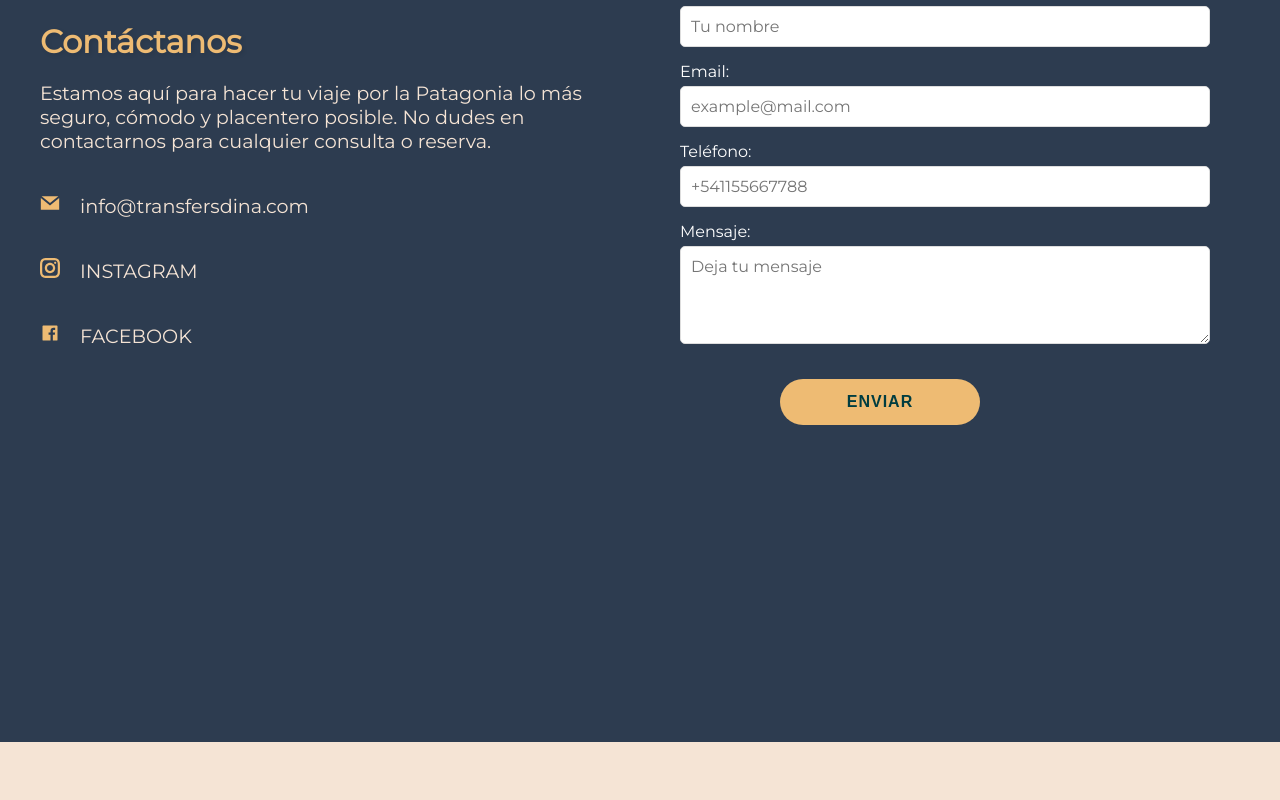
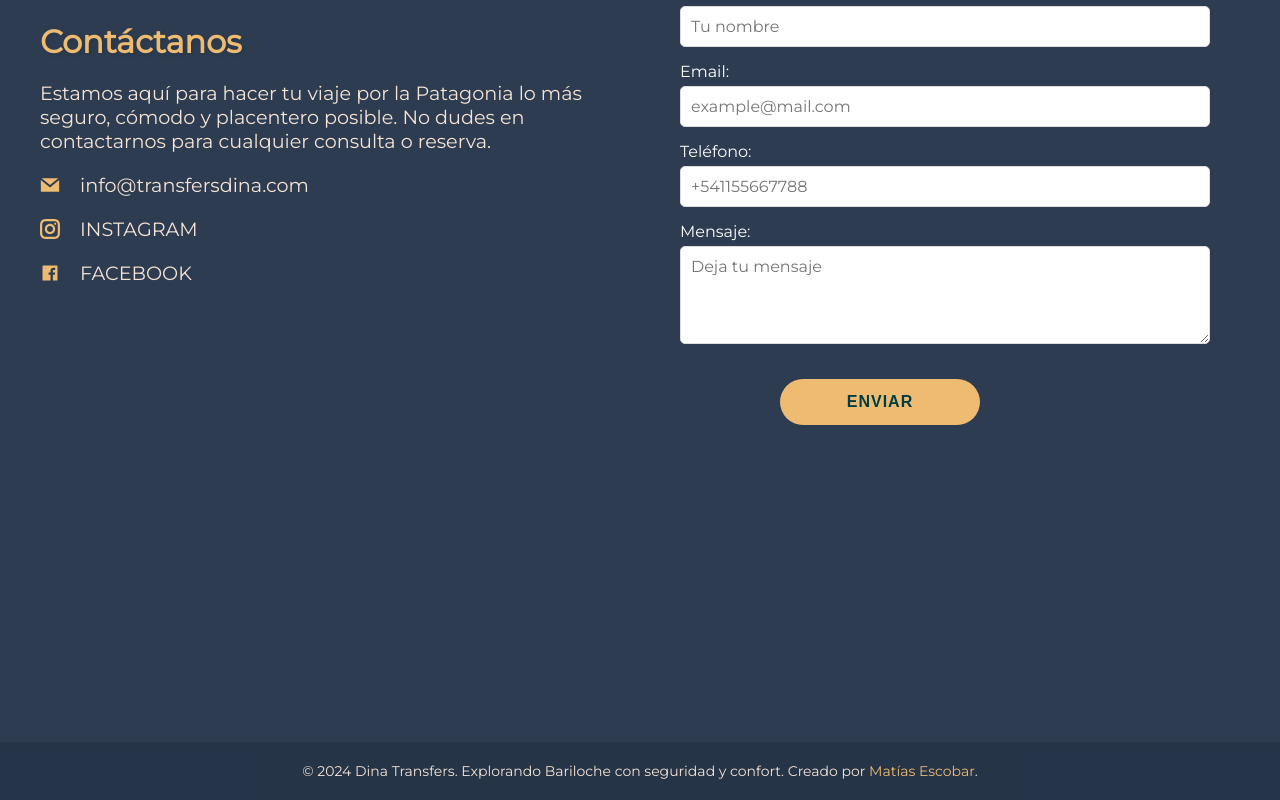
Before and after one commit to MatiEsc/dinaTransfers, a React (Vite) app: page / in a window 1280 px wide. Shown: the part 3318-4118 px from the top of the page. Before the commit the page ends 4060 px from the top, so only its background shows below. Built offline with nearby package versions, Linux system fonts and the light colour scheme; a web font is replaced by a local one.

Commit message:
Faltan detalles a revisar

```diff
--- a/package.json
+++ b/package.json
@@ -11,6 +11,7 @@
   },
   "dependencies": {
     "animate.css": "^4.1.1",
+    "axios": "^1.7.5",
     "react": "^18.3.1",
     "react-dom": "^18.3.1",
     "react-icons": "^5.3.0",
--- a/src/App.jsx
+++ b/src/App.jsx
@@ -4,6 +4,7 @@ import Servicios from "./componentes/Servicios/Servicios";
 import Nosotros from "./componentes/Nosotros/Nosotros";
 import Experiencia from "./componentes/Experiencia/Experiencia";
 import Contacto from "./componentes/Contacto/Contacto";
+import Footer from "./componentes/Footer/Footer";
 
 import "./App.css";
 
@@ -17,6 +18,7 @@ function App() {
         <Nosotros />
         <Experiencia />
         <Contacto />
+        <Footer />
       </div>
     </>
   );
--- a/src/componentes/Contacto/Contacto.css
+++ b/src/componentes/Contacto/Contacto.css
@@ -82,6 +82,18 @@
   border-color: #ccc;
 }
 
+.link-contacto {
+  color: #f5e4d5; /* Color de texto del enlace */
+  text-decoration: none; /* Quita el subrayado del enlace */
+  display: flex; /* Alinea el ícono y el texto en una fila */
+  align-items: center; /* Alinea verticalmente el ícono y el texto */
+  font-family: "Montserrat", sans-serif; /* Usa la misma fuente para el texto */
+}
+
+.link-contacto:hover {
+  color: #eebb73; /* Color del enlace al pasar el cursor */
+}
+
 /* Estilos para el formulario */
 form {
   display: flex;
@@ -112,7 +124,6 @@ textarea {
 .icon-contacto {
   color: #eebb73;
   font-size: 20px;
-  padding-top: 20px;
   padding-right: 20px;
 }
 
@@ -125,6 +136,12 @@ textarea {
   padding: 0;
 }
 
+.success {
+  color: #eebb73;
+  font-weight: bold;
+  font-size: x-large;
+  margin-top: 10px;
+}
 /* Media Queries para dispositivos más pequeños */
 @media (max-width: 768px) {
   .containerContacto {
--- a/src/componentes/Contacto/Contacto.jsx
+++ b/src/componentes/Contacto/Contacto.jsx
@@ -4,6 +4,7 @@ import "animate.css";
 import { GrMail } from "react-icons/gr";
 import { GrInstagram } from "react-icons/gr";
 import { BiLogoFacebookSquare } from "react-icons/bi";
+import axios from "axios";
 import validator from "validator";
 
 import "./Contacto.css";
@@ -22,6 +23,8 @@ const Contacto = () => {
   });
 
   const [errors, setErrors] = useState({});
+  const [successMessage, setSuccessMessage] = useState("");
+  const [errorMessage, setErrorMessage] = useState("");
 
   const handleChange = (e) => {
     const { name, value } = e.target;
@@ -30,18 +33,12 @@ const Contacto = () => {
 
   const validate = () => {
     const newErrors = {};
-    if (!validator.isLength(formData.name, { min: 1 })) {
-      newErrors.name = "El nombre es requerido.";
-    }
-    if (!validator.isEmail(formData.email)) {
+    if (!formData.name) newErrors.name = "El nombre es requerido.";
+    if (!formData.email || !validator.isEmail(formData.email))
       newErrors.email = "El email no es válido.";
-    }
-    if (formData.phone && !validator.isMobilePhone(formData.phone, "any", { strictMode: false })) {
+    if (formData.phone && !validator.isMobilePhone(formData.phone, "any"))
       newErrors.phone = "El teléfono no es válido.";
-    }
-    if (!validator.isLength(formData.message, { min: 1 })) {
-      newErrors.message = "El mensaje es requerido.";
-    }
+    if (!formData.message) newErrors.message = "El mensaje es requerido.";
     setErrors(newErrors);
     return Object.keys(newErrors).length === 0;
   };
@@ -49,8 +46,22 @@ const Contacto = () => {
   const handleSubmit = (e) => {
     e.preventDefault();
     if (validate()) {
-      // Aquí puedes enviar los datos al backend
-      console.log("Datos enviados:", formData);
+      axios
+        .post("https://formspree.io/f/xwpeyplp", formData, {
+          headers: {
+            "Content-Type": "application/json",
+            Accept: "application/json",
+          },
+        })
+        .then((response) => {
+          setSuccessMessage("Mensaje enviado con éxito");
+          setErrorMessage("");
+          setFormData({ name: "", email: "", phone: "", message: "" });
+        })
+        .catch((error) => {
+          setErrorMessage("Error al enviar el mensaje. Inténtalo de nuevo.");
+          setSuccessMessage("");
+        });
     }
   };
 
@@ -66,14 +77,30 @@ const Contacto = () => {
           Estamos aquí para hacer tu viaje por la Patagonia lo más seguro, cómodo y placentero
           posible. No dudes en contactarnos para cualquier consulta o reserva.
           <br />
+          <a href="mailto:info@transfersdina.com" className="link-contacto">
             <GrMail className="icon-contacto" />
             info@transfersdina.com
+          </a>
           <br />
+          <a
+            href="https://www.instagram.com/tu_usuario_instagram"
+            className="link-contacto"
+            target="_blank"
+            rel="noopener noreferrer"
+          >
             <GrInstagram className="icon-contacto" />
             INSTAGRAM
+          </a>
           <br />
+          <a
+            href="https://www.facebook.com/tu_usuario_facebook"
+            className="link-contacto"
+            target="_blank"
+            rel="noopener noreferrer"
+          >
             <BiLogoFacebookSquare className="icon-contacto" />
             FACEBOOK
+          </a>
         </p>
       </div>
       <div className={`formulario ${inView ? "animate__animated animate__fadeInRight" : ""}`}>
@@ -129,6 +156,8 @@ const Contacto = () => {
             Enviar
           </button>
         </form>
+        {successMessage && <p className="success">{successMessage}</p>}
+        {errorMessage && <p className="error">{errorMessage}</p>}
       </div>
     </div>
   );
--- /dev/null
+++ b/src/componentes/Footer/Footer.css
@@ -0,0 +1,33 @@
+.footer {
+  background-color: rgba(35, 50, 70, 0.99);
+  color: #f5e4d5;
+  background-size: cover;
+  background-position: center;
+  background-repeat: no-repeat;
+  width: 100vw;
+
+  display: flex;
+  flex-direction: column;
+  justify-content: center;
+  align-items: center;
+  text-align: center;
+  font-family: "Montserrat", sans-serif;
+  font-size: 14px;
+  padding: 20px;
+  box-sizing: border-box;
+  overflow: hidden; /* Evita que el contenido animado se desborde */
+}
+
+.footer p {
+  margin: 0; /* Elimina márgenes innecesarios */
+  padding: 0; /* Elimina padding innecesario */
+}
+
+.footer a {
+  color: #eebb73;
+  text-decoration: none;
+}
+
+.footer a:hover {
+  text-decoration: underline;
+}
--- /dev/null
+++ b/src/componentes/Footer/Footer.jsx
@@ -0,0 +1,23 @@
+import React from "react";
+import "./Footer.css"; // Asegúrate de tener este archivo CSS creado
+
+const Footer = () => {
+  return (
+    <footer className="footer">
+      <p>
+        &copy; {new Date().getFullYear()} Dina Transfers. Explorando Bariloche con seguridad y
+        confort. Creado por{" "}
+        <a
+          href="https://www.linkedin.com/in/matias-escobar"
+          target="_blank"
+          rel="noopener noreferrer"
+        >
+          Matías Escobar
+        </a>
+        .
+      </p>
+    </footer>
+  );
+};
+
+export default Footer;
--- a/src/componentes/Nosotros/Nosotros.jsx
+++ b/src/componentes/Nosotros/Nosotros.jsx
@@ -8,6 +8,14 @@ const Nosotros = () => {
     triggerOnce: true,
     threshold: 0.2,
   });
+
+  // Definir la función para desplazar la vista hacia la sección de contacto
+  const scrollToContacto = () => {
+    const contactoSection = document.getElementById("contacto");
+    if (contactoSection) {
+      contactoSection.scrollIntoView({ behavior: "smooth", block: "start" });
+    }
+  };
 
   return (
     <div
@@ -33,7 +41,9 @@ const Nosotros = () => {
           viaje con nosotros sea una experiencia memorable, caracterizada por la seguridad y el
           confort.
         </p>
-        <button className="botonContacto">CONTÁCTANOS</button>
+        <button className="botonContacto" onClick={scrollToContacto}>
+          CONTÁCTANOS
+        </button>
       </div>
     </div>
   );
--- a/src/componentes/Presentacion/Presentacion.jsx
+++ b/src/componentes/Presentacion/Presentacion.jsx
@@ -10,6 +10,13 @@ function Presentacion() {
     threshold: 0.8, // Define cuánto del componente debe ser visible para activar la animación
   });
 
+  const scrollToContacto = () => {
+    const element = document.getElementById("contacto");
+    if (element) {
+      element.scrollIntoView({ behavior: "smooth" });
+    }
+  };
+
   return (
     <div id="home" className="presentacion">
       <div
@@ -21,7 +28,9 @@ function Presentacion() {
           Te ofrecemos traslados confiables y cómodos <br />
           por la Patagonia
         </h2>
-        <button className="botonReserva">RESERVA TU TRASLADO</button>
+        <button className="botonReserva" onClick={scrollToContacto}>
+          RESERVA TU TRASLADO
+        </button>
       </div>
     </div>
   );
```
Also changed, not shown: 1 other file (tests, documents, lock files or other folders). Lines whose indentation alone changed are shown as unchanged.
